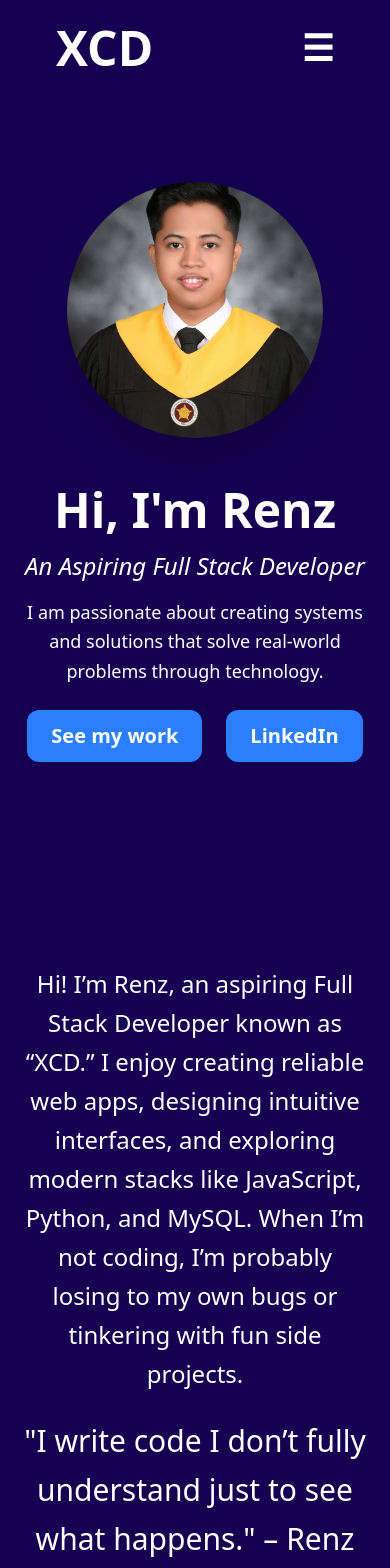
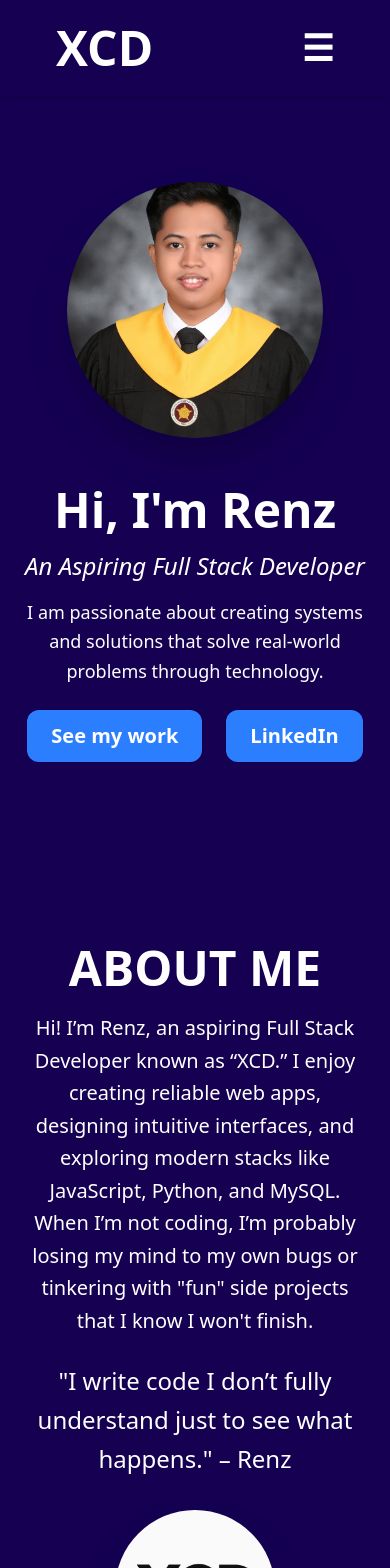
Before and after one commit to rnzrysrio/my-react-profile, a React (Vite) app: page / in a window 390 px wide. Shown: the top 1568 px of the page. Built offline with nearby package versions, Linux system fonts and the light colour scheme.

Commit message:
Fixed mobile view UI issue for About section

```diff
--- a/src/components/About.jsx
+++ b/src/components/About.jsx
@@ -3,17 +3,22 @@ import logo from "../assets/XCD-Logo.png";
 const About = () => (
   <section
     id="about"
-    className="min-h-screen flex items-center bg-[#150052] text-white pt-[120px] md:pt-[90px] lg:pt-[100px]"
+    className="min-h-screen items-center bg-[#150052] text-white pt-[80px]"
   >
+    {/* Section Header */}
+    <div className="my-5">
+      <h1 className="text-5xl font-bold text-center">ABOUT ME</h1>
+    </div>
+
     <div className="w-full max-w-6xl mx-auto px-6 flex flex-col md:flex-row md:items-center md:justify-between gap-2">
 
       {/* Left: Text */}
       <div className="text-center md:text-center md:w-[50%]">
-        <p className="text-2xl lg:text-xl mb-6 leading-relaxed">
-          Hi! I’m Renz, an aspiring Full Stack Developer known as “XCD.” I enjoy creating reliable web apps, designing intuitive interfaces, and exploring modern stacks like JavaScript, Python, and MySQL. When I’m not coding, I’m probably losing to my own bugs or tinkering with fun side projects.
+        <p className="text-xl lg:text-2xl mb-6 leading-relaxed">
+          Hi! I’m Renz, an aspiring Full Stack Developer known as “XCD.” I enjoy creating reliable web apps, designing intuitive interfaces, and exploring modern stacks like JavaScript, Python, and MySQL. When I’m not coding, I’m probably losing my mind to my own bugs or tinkering with "fun" side projects that I know I won't finish.
         </p>
 
-        <p className="text-3xl mb-6 leading-relaxed">
+        <p className="text-2xl mb-6 leading-relaxed lg:text-3xl">
           "I write code I don’t fully understand just to see what happens." – Renz
         </p>
       </div>
@@ -23,7 +28,7 @@ const About = () => (
         <img
           src={logo}
           alt="Renz"
-          className="w-48 h-48 md:w-72 md:h-72 lg:w-96 lg:h-96 rounded-full object-cover shadow-2xl"
+          className="w-40 h-40 md:w-72 md:h-72 lg:w-96 lg:h-96 rounded-full object-cover shadow-2xl"
         />
       </div>
     </div>
```
